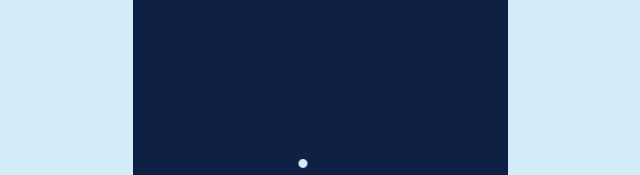
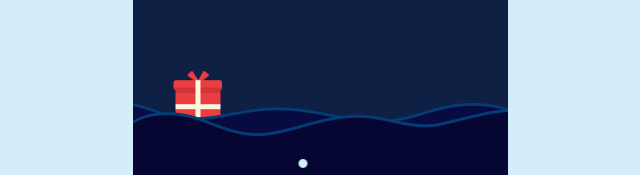
Before and after one commit to gitfish-app/gitfish-demo, a Next.js app: page /mobile in a window 1280 px wide. Shown: the part 412-587 px from the top of the page, without its empty margins (320-960 px from the left). Built offline with nearby package versions, Linux system fonts and the light colour scheme.

Commit message:
feat(WIP): アクアリウムの水位が変わるようにした’

```diff
--- /dev/null
+++ b/src/components/mobile/Aquarium.tsx
@@ -0,0 +1,81 @@
+import { Box, keyframes } from '@chakra-ui/react';
+import { FC, ComponentProps, useEffect, useState } from 'react';
+import AbsoluteBox from '../reuse/AbsoluteBox';
+import { useRecoilValue } from 'recoil';
+import achievementRateSelector from '../../state/achievementRateSelector';
+import AbsoluteButton from '../reuse/AbsoluteButton';
+
+const floatingAnimation = keyframes`
+  from { transform: translateY(calc(10px - 15px)); }
+  to { transform: translateY(-15px); }
+`;
+
+type Props = {} & ComponentProps<typeof Box>;
+
+const MIN_WATER_AMOUNT = 250;
+const PADDING_TOP = 80;
+
+const Aquarium: FC<Props> = ({}) => {
+  const [windowHeight, setWindowHeight] = useState(0);
+  const achievementRate = useRecoilValue(achievementRateSelector);
+
+  useEffect(() => {
+    setWindowHeight(window.innerHeight);
+  }, []);
+
+  const waterHeight =
+    MIN_WATER_AMOUNT +
+    (windowHeight - MIN_WATER_AMOUNT - PADDING_TOP) *
+      (achievementRate <= 100 ? achievementRate : 100) *
+      0.01;
+
+  return (
+    <AbsoluteBox
+      w={'100%'}
+      h={'100%'}
+      _before={{
+        content: '""',
+        position: 'absolute',
+        zIndex: '1',
+        display: 'block',
+        width: '100%',
+        height: '35px',
+        bottom: waterHeight,
+        transition: 'bottom 0.5s',
+        backgroundImage: 'url(/assets/mobile-home_water_wave.png)',
+        backgroundRepeat: 'no-repeat',
+        backgroundSize: 'cover',
+        backgroundPosition: 'center',
+      }}
+      _after={{
+        content: '""',
+        position: 'absolute',
+        zIndex: '1',
+        display: 'block',
+        w: '100%',
+        h: waterHeight,
+        bottom: '0',
+        bgColor: '#050732',
+        transition: 'height 0.5s',
+      }}
+    >
+      <AbsoluteButton
+        bottom={waterHeight}
+        left={'40px'}
+        transformOrigin={'bottom'}
+        transform={'translateY(-15px)'}
+        h={'55px'}
+        w={'50px'}
+        zIndex={'0'}
+        transition={'bottom 0.8s'}
+        transitionDelay={'0.2s'}
+        animation={`${floatingAnimation} 1.5s ease-in-out infinite alternate`}
+        bgImage={'url(/assets/mobile-present_box.png)'}
+        bgSize={'cover'}
+        bgRepeat={'no-repeat'}
+      />
+    </AbsoluteBox>
+  );
+};
+
+export default Aquarium;
```
Also changed, not shown: public/assets/mobile-present_box.png (added).
